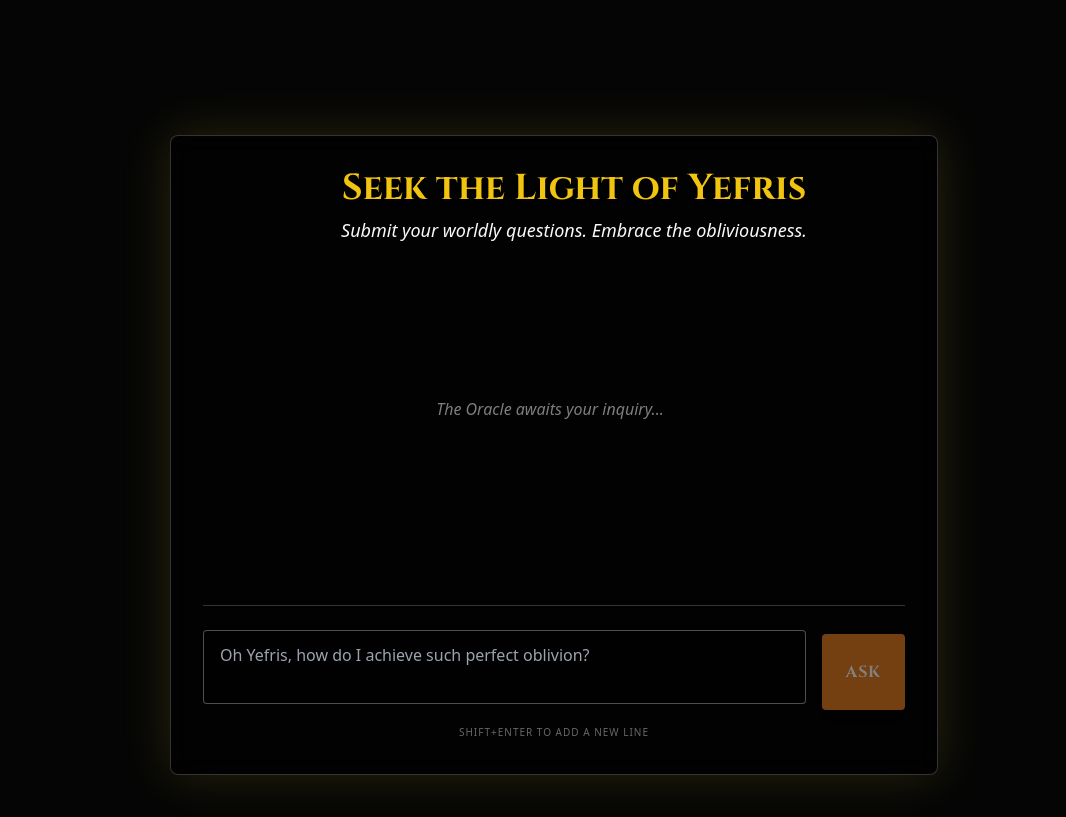
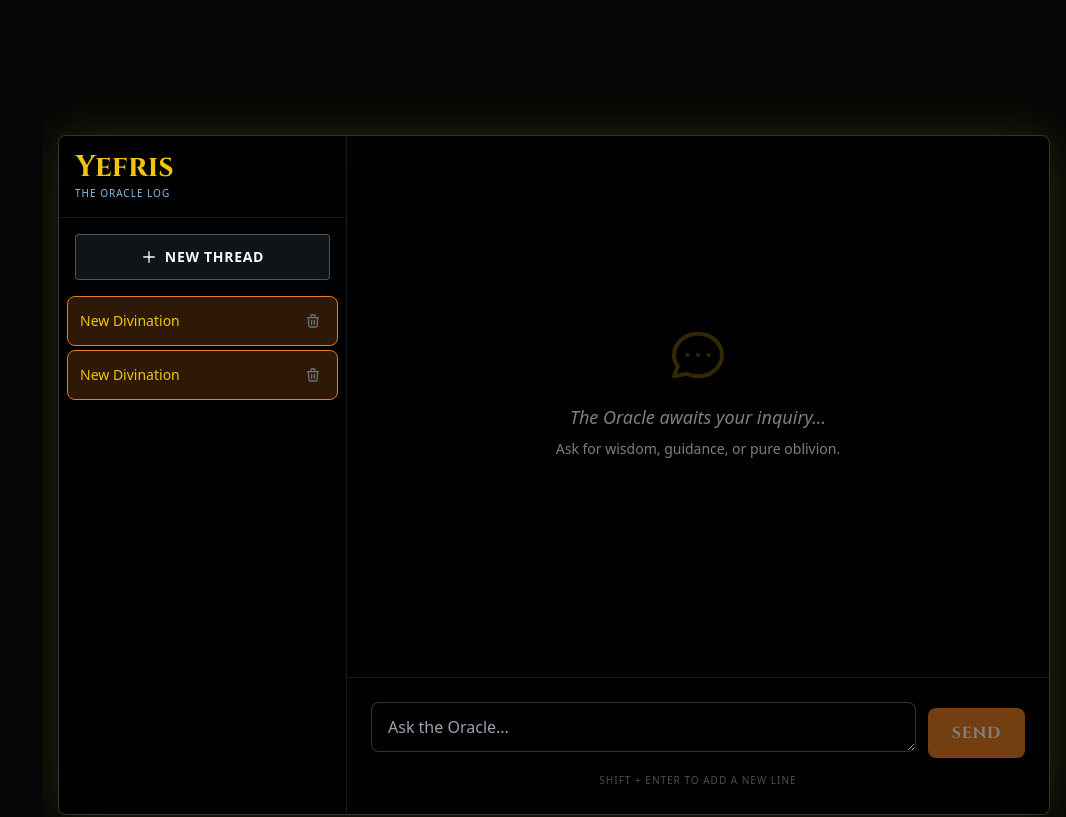
Before and after one commit to estebantorrg/yefrison-royal-court, a React (Vite) app: page / in a window 1280 px wide. Shown: the part 6080-6897 px from the top of the page, without its empty margins (214-1280 px from the left). Built offline with nearby package versions, Linux system fonts and the light colour scheme.

Commit message:
feat: upgrade yefris AI to multi-session sidebar interface

```diff
--- a/components/AskYefris.tsx
+++ b/components/AskYefris.tsx
@@ -8,55 +8,133 @@ export interface DisplayMessage {
   text: string;
 }
 
+export interface ChatSession {
+  id: string;
+  title: string;
+  updatedAt: number;
+  messages: DisplayMessage[];
+}
+
 export const AskYefris: React.FC = () => {
   const [question, setQuestion] = useState('');
-  const [messages, setMessages] = useState<DisplayMessage[]>([]);
+  const [sessions, setSessions] = useState<ChatSession[]>([]);
+  const [activeSessionId, setActiveSessionId] = useState<string | null>(null);
+
   const [loading, setLoading] = useState(false);
   const [error, setError] = useState('');
+
+  const [isSidebarOpen, setIsSidebarOpen] = useState(false); // For mobile UI
   const chatEndRef = useRef<HTMLDivElement>(null);
 
   // Load history from local storage on mount
   useEffect(() => {
-    const saved = localStorage.getItem('yefris_chat_history');
+    const saved = localStorage.getItem('yefris_chat_sessions');
     if (saved) {
       try {
-        setMessages(JSON.parse(saved));
+        const parsed = JSON.parse(saved);
+        if (Array.isArray(parsed)) {
+          setSessions(parsed);
+          if (parsed.length > 0) {
+            // Sort by recent and set active
+            const sorted = parsed.sort((a, b) => b.updatedAt - a.updatedAt);
+            setActiveSessionId(sorted[0].id);
+          }
+        }
       } catch (e) {
-        console.error("Failed to parse chat history");
+        console.error("Failed to parse chat sessions");
       }
+    } else {
+      // Create an initial empty session if none exist at all
+      createNewSession();
     }
   }, []);
 
-  // Save history to local storage whenever messages array changes
+  // Save history to local storage whenever sessions array changes
   useEffect(() => {
-    localStorage.setItem('yefris_chat_history', JSON.stringify(messages));
-    // Auto scale to bottom
+    if (sessions.length > 0) {
+      localStorage.setItem('yefris_chat_sessions', JSON.stringify(sessions));
+    }
+  }, [sessions]);
+
+  // Scroll to bottom when messages in active session change
+  const activeSession = sessions.find(s => s.id === activeSessionId);
+
+  useEffect(() => {
     chatEndRef.current?.scrollIntoView({ behavior: 'smooth' });
-  }, [messages]);
+  }, [activeSession?.messages]);
 
-  const clearChat = () => {
-    setMessages([]);
-    localStorage.removeItem('yefris_chat_history');
+  const createNewSession = () => {
+    const newId = Date.now().toString();
+    const newSession: ChatSession = {
+      id: newId,
+      title: 'New Divination',
+      updatedAt: Date.now(),
+      messages: []
+    };
+    setSessions(prev => [newSession, ...prev]);
+    setActiveSessionId(newId);
     setError('');
+
+    // Close sidebar on mobile after creation
+    if (window.innerWidth < 768) {
+      setIsSidebarOpen(false);
+    }
+  };
+
+  const deleteSession = (e: React.MouseEvent, id: string) => {
+    e.stopPropagation();
+    setSessions(prev => {
+      const remaining = prev.filter(s => s.id !== id);
+      if (remaining.length === 0) {
+        // If we deleted the last one, local storage auto-sync deletes it but we need an active session
+        setTimeout(() => createNewSession(), 0);
+      } else if (activeSessionId === id) {
+        setActiveSessionId(remaining[0].id);
+      }
+      // Clean up localStorage explicitly if empty
+      if (remaining.length === 0) {
+         localStorage.removeItem('yefris_chat_sessions');
+      }
+      return remaining;
+    });
   };
 
   const submitQuestion = async () => {
-    if (!question.trim()) return;
+    if (!question.trim() || !activeSessionId) return;
 
     const newQuestion = question;
     setQuestion('');
     setError('');
 
-    // Add user message to UI immediately
-    const userMsg: DisplayMessage = { id: Date.now().toString(), role: 'user', text: newQuestion };
-    const updatedMessages = [...messages, userMsg];
-    setMessages(updatedMessages);
+    const userMsgId = Date.now().toString();
+    const userMsg: DisplayMessage = { id: userMsgId, role: 'user', text: newQuestion };
+
+    // Optimistic update of the session
+    setSessions(prev => prev.map(session => {
+      if (session.id === activeSessionId) {
+        // Generate title if it's the first message
+        const newTitle = session.messages.length === 0
+          ? (newQuestion.length > 25 ? newQuestion.substring(0, 25) + '...' : newQuestion)
+          : session.title;
+
+        return {
+          ...session,
+          title: newTitle,
+          updatedAt: Date.now(),
+          messages: [...session.messages, userMsg]
+        };
+      }
+      return session;
+    }));
 
     setLoading(true);
 
     try {
-      // Build history payload for API (exclude current error/loading states, only past messages)
-      const historyPayload: ChatMessage[] = messages.map(m => ({
+      // Grab the active session history right before sending (to format to Gemini's expected array)
+      const currentSessionDetails = sessions.find(s => s.id === activeSessionId);
+      const pastMessagesForPayload = currentSessionDetails ? currentSessionDetails.messages : [];
+
+      const historyPayload: ChatMessage[] = pastMessagesForPayload.map(m => ({
         role: m.role === 'user' ? 'user' : 'model',
         parts: [{ text: m.text }]
       }));
@@ -64,7 +142,17 @@ export const AskYefris: React.FC = () => {
       const response = await askYefris(newQuestion, historyPayload);
 
       const yefrisMsg: DisplayMessage = { id: (Date.now() + 1).toString(), role: 'yefris', text: response };
-      setMessages(prev => [...prev, yefrisMsg]);
+
+      setSessions(prev => prev.map(session => {
+        if (session.id === activeSessionId) {
+          return {
+            ...session,
+            updatedAt: Date.now(),
+            messages: [...session.messages, yefrisMsg]
+          };
+        }
+        return session;
+      }));
     } catch (err: any) {
       setError(err.message || 'The connection to yefris failed.');
     } finally {
@@ -85,51 +173,102 @@ export const AskYefris: React.FC = () => {
   };
 
   return (
-    <section id="ask-yefris" className="py-20 px-4 bg-transparent text-white flex flex-col items-center relative z-10 text-shadow-md">
-      <div className="max-w-3xl w-full bg-black/60 backdrop-blur-md text-[#F8F9FA] p-8 rounded-lg shadow-[0_0_50px_rgba(255,237,74,0.15)] border border-white/20 flex flex-col h-[80vh] min-h-[600px]">
+    <section id="ask-yefris" className="py-20 px-4 bg-transparent text-white flex justify-center relative z-10 text-shadow-md">
+      <div className="max-w-6xl w-full bg-black/60 backdrop-blur-md text-[#F8F9FA] rounded-lg shadow-[0_0_50px_rgba(255,237,74,0.15)] border border-white/20 h-[85vh] min-h-[600px] flex overflow-hidden lg:flex-row flex-col">
 
-        {/* Header */}
-        <div className="flex-shrink-0 flex justify-between items-start mb-6">
-          <div className="flex-grow text-center pl-10">
-            <h2 className="text-4xl font-bold display-font text-[#F1C40F] drop-shadow-lg">Seek the Light of Yefris</h2>
-            <p className="text-lg italic mt-2">Submit your worldly questions. Embrace the obliviousness.</p>
-          </div>
-          {messages.length > 0 && (
+        {/* Mobile Header Toggle */}
+        <div className="lg:hidden p-4 border-b border-white/10 flex justify-between items-center bg-black/40">
+           <h2 className="text-2xl font-bold display-font text-[#F1C40F] drop-shadow-lg leading-none">The Oracle</h2>
            <button
-              onClick={clearChat}
-              className="text-xs uppercase tracking-wider bg-red-900/40 hover:bg-red-800/60 border border-red-500/50 text-red-100 py-2 px-3 rounded shadow transition-colors flex-shrink-0"
-              title="Start a new session to clear memory"
+             onClick={() => setIsSidebarOpen(!isSidebarOpen)}
+             className="text-white hover:text-[#F1C40F] focus:outline-none p-2 border border-white/20 rounded-md"
            >
-              New Chat
+             <span className="sr-only">Toggle Sidebar</span>
+             <svg className="w-5 h-5" fill="none" stroke="currentColor" viewBox="0 0 24 24"><path strokeLinecap="round" strokeLinejoin="round" strokeWidth="2" d="M4 6h16M4 12h16M4 18h16"></path></svg>
            </button>
-          )}
         </div>
 
+        {/* Sidebar (History List) */}
+        <div className={`
+          ${isSidebarOpen ? 'flex' : 'hidden'}
+          lg:flex flex-col w-full lg:w-72 bg-black/80 border-r border-white/10 flex-shrink-0 z-20
+          lg:relative absolute top-[73px] lg:top-0 h-[calc(100%-73px)] lg:h-full lg:translate-x-0
+        `}>
+          <div className="p-4 border-b border-white/10 hidden lg:block">
+            <h2 className="text-3xl font-bold display-font text-[#F1C40F] drop-shadow-lg leading-none mb-1">Yefris</h2>
+            <p className="text-[10px] tracking-widest uppercase text-[#85C1E9]">The Oracle Log</p>
+          </div>
+
+          <div className="p-4">
+            <button
+              onClick={createNewSession}
+              className="w-full flex items-center justify-center gap-2 text-sm uppercase tracking-wider font-bold bg-[#85C1E9]/10 hover:bg-[#85C1E9]/30 border border-[#85C1E9]/40 text-[#F8F9FA] py-3 rounded transition-all drop-shadow"
+            >
+              <svg className="w-4 h-4" fill="none" stroke="currentColor" viewBox="0 0 24 24"><path strokeLinecap="round" strokeLinejoin="round" strokeWidth="2" d="M12 4v16m8-8H4"></path></svg>
+              New Thread
+            </button>
+          </div>
+
+          <div className="flex-grow overflow-y-auto custom-scrollbar px-2 pb-4 space-y-1">
+            {sessions.map(session => (
+              <div
+                key={session.id}
+                onClick={() => {
+                  setActiveSessionId(session.id);
+                  if(window.innerWidth < 1024) setIsSidebarOpen(false);
+                }}
+                className={`flex items-center justify-between p-3 rounded-lg cursor-pointer transition-all border ${
+                  activeSessionId === session.id
+                    ? 'bg-[#E67E22]/20 border-[#E67E22] text-[#F1C40F]'
+                    : 'bg-transparent border-transparent hover:bg-white/5 text-gray-300'
+                }`}
+              >
+                <div className="truncate text-sm font-medium pr-2">
+                  {session.title}
+                </div>
+                <button
+                  onClick={(e) => deleteSession(e, session.id)}
+                  className="text-gray-500 hover:text-red-400 p-1 flex-shrink-0 transition-colors"
+                  title="Delete Thread"
+                >
+                  <svg className="w-4 h-4" fill="none" viewBox="0 0 24 24" stroke="currentColor"><path strokeLinecap="round" strokeLinejoin="round" strokeWidth="2" d="M19 7l-.867 12.142A2 2 0 0116.138 21H7.862a2 2 0 01-1.995-1.858L5 7m5 4v6m4-6v6m1-10V4a1 1 0 00-1-1h-4a1 1 0 00-1 1v3M4 7h16" /></svg>
+                </button>
+              </div>
+            ))}
+          </div>
+        </div>
+
+        {/* Main Chat Area */}
+        <div className="flex flex-col flex-grow w-full relative">
+
           {/* Chat Log Window */}
-        <div className="flex-grow overflow-y-auto mb-6 pr-2 space-y-4 custom-scrollbar">
-          {messages.length === 0 ? (
-            <div className="h-full flex items-center justify-center text-center opacity-50 italic">
-              The Oracle awaits your inquiry...
+          <div className="flex-grow overflow-y-auto p-4 lg:p-8 space-y-4 custom-scrollbar lg:bg-gradient-to-br from-transparent to-black/20">
+            {(!activeSession || activeSession.messages.length === 0) ? (
+              <div className="h-full flex flex-col items-center justify-center text-center opacity-50 px-6">
+                <svg className="w-16 h-16 text-[#F1C40F] mb-4 opacity-40" fill="none" stroke="currentColor" viewBox="0 0 24 24"><path strokeLinecap="round" strokeLinejoin="round" strokeWidth="1.5" d="M8 12h.01M12 12h.01M16 12h.01M21 12c0 4.418-4.03 8-9 8a9.863 9.863 0 01-4.255-.949L3 20l1.395-3.72C3.512 15.042 3 13.574 3 12c0-4.418 4.03-8 9-8s9 3.582 9 8z"></path></svg>
+                <p className="italic text-lg">The Oracle awaits your inquiry...</p>
+                <p className="text-sm mt-2 font-medium">Ask for wisdom, guidance, or pure oblivion.</p>
               </div>
             ) : (
-            messages.map((msg) => (
+              activeSession.messages.map((msg) => (
                 <div key={msg.id} className={`flex flex-col ${msg.role === 'user' ? 'items-end' : 'items-start'}`}>
                   <div
-                  className={`max-w-[85%] p-4 rounded-lg shadow-md ${
+                    className={`max-w-[90%] lg:max-w-[80%] p-4 lg:px-6 lg:py-5 rounded-2xl shadow-md ${
                       msg.role === 'user'
-                      ? 'bg-[#1F618D]/80 border border-[#2980B9]/50 text-white rounded-br-none'
-                      : 'bg-amber-50/90 border border-amber-300 text-gray-900 rounded-bl-none shadow-[0_0_15px_rgba(241,196,15,0.1)]'
+                        ? 'bg-[#1F618D] border border-[#2980B9]/60 text-white rounded-br-sm'
+                        : 'bg-[#FDF2E9] border border-amber-300/80 text-gray-900 rounded-bl-sm shadow-[0_0_15px_rgba(241,196,15,0.1)]'
                     }`}
                   >
-                  {msg.role === 'yefris' && <h3 className="text-sm font-bold mb-1 display-font text-[#D35400]">Yefris Answers:</h3>}
+                    {msg.role === 'yefris' && <h3 className="text-xs tracking-wider uppercase font-bold mb-2 text-[#D35400] opacity-80 border-b border-[#D35400]/20 pb-1 inline-block">Yefris Answers</h3>}
                     <p className="text-base leading-relaxed whitespace-pre-wrap font-medium">{msg.text}</p>
                   </div>
                 </div>
               ))
             )}
+
             {loading && (
               <div className="flex flex-col items-start">
-              <div className="max-w-[85%] p-4 rounded-lg bg-amber-50/50 border border-amber-300/50 text-gray-900 rounded-bl-none flex items-center shadow-[0_0_15px_rgba(241,196,15,0.1)]">
+                <div className="max-w-[85%] p-4 rounded-2xl bg-[#FDF2E9]/70 border border-amber-300/50 text-gray-900 rounded-bl-sm flex items-center shadow-[0_0_15px_rgba(241,196,15,0.1)]">
                   <LoadingSpinner className="mr-3 text-[#D35400] h-5 w-5" />
                   <span className="italic font-medium text-gray-700">Divining...</span>
                 </div>
@@ -139,19 +278,19 @@ export const AskYefris: React.FC = () => {
           </div>
 
           {/* Input Area */}
-        <div className="flex-shrink-0 border-t border-white/20 pt-6">
+          <div className="flex-shrink-0 border-t border-white/10 p-4 lg:p-6 bg-black/40 backdrop-blur-sm">
             {error && (
               <div className="mb-4 p-3 bg-red-900/50 border border-red-500 text-red-100 rounded text-sm text-center">
                 {error}
               </div>
             )}
-          <form onSubmit={handleSubmit} className="flex gap-4 items-end">
+            <form onSubmit={handleSubmit} className="flex gap-3 items-end">
               <div className="flex-grow">
                 <textarea
                   id="question"
-                rows={2}
-                className="w-full px-4 py-3 border border-[#BDC3C7]/40 focus:ring-2 focus:ring-[#F1C40F] focus:border-[#F1C40F] rounded resize-none bg-black/50 text-white outline-none transition-all duration-200"
-                placeholder="Oh Yefris, how do I achieve such perfect oblivion?"
+                  rows={1}
+                  className="w-full px-4 py-3 min-h-[50px] max-h-[150px] border border-white/20 focus:ring-2 focus:ring-[#F1C40F] focus:border-[#F1C40F] rounded-lg resize-y bg-black/60 text-white outline-none transition-all duration-200"
+                  placeholder="Ask the Oracle..."
                   value={question}
                   onChange={(e) => setQuestion(e.target.value)}
                   onKeyDown={handleKeyDown}
@@ -161,17 +300,18 @@ export const AskYefris: React.FC = () => {
               <button
                 type="submit"
                 disabled={loading || !question.trim()}
-              className="px-6 py-4 h-[76px] bg-[#E67E22] hover:bg-[#D35400] text-white font-bold rounded shadow-lg transition-colors duration-200 disabled:opacity-50 disabled:cursor-not-allowed uppercase flex-shrink-0 tracking-wider display-font"
+                className="px-6 py-3 h-[50px] bg-[#E67E22] hover:bg-[#D35400] text-white font-bold rounded-lg shadow-lg transition-colors duration-200 disabled:opacity-50 disabled:cursor-not-allowed uppercase flex-shrink-0 tracking-wider display-font flex items-center justify-center"
               >
-              Ask
+                Send
               </button>
             </form>
-          <div className="text-center mt-2">
-            <span className="text-[10px] uppercase tracking-widest text-white/40">shift+enter to add a new line</span>
+            <div className="text-center mt-2 hidden lg:block">
+              <span className="text-[10px] uppercase tracking-widest text-white/30">Shift + Enter to add a new line</span>
             </div>
           </div>
 
         </div>
+      </div>
     </section>
   );
 };
```
Lines whose indentation alone changed are shown as unchanged.
